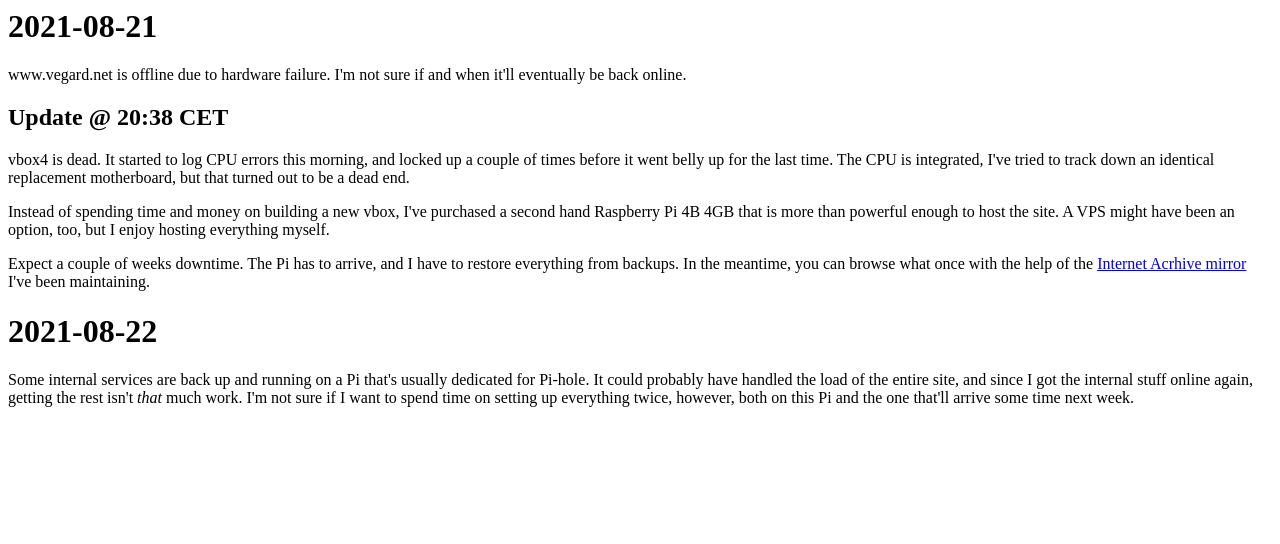
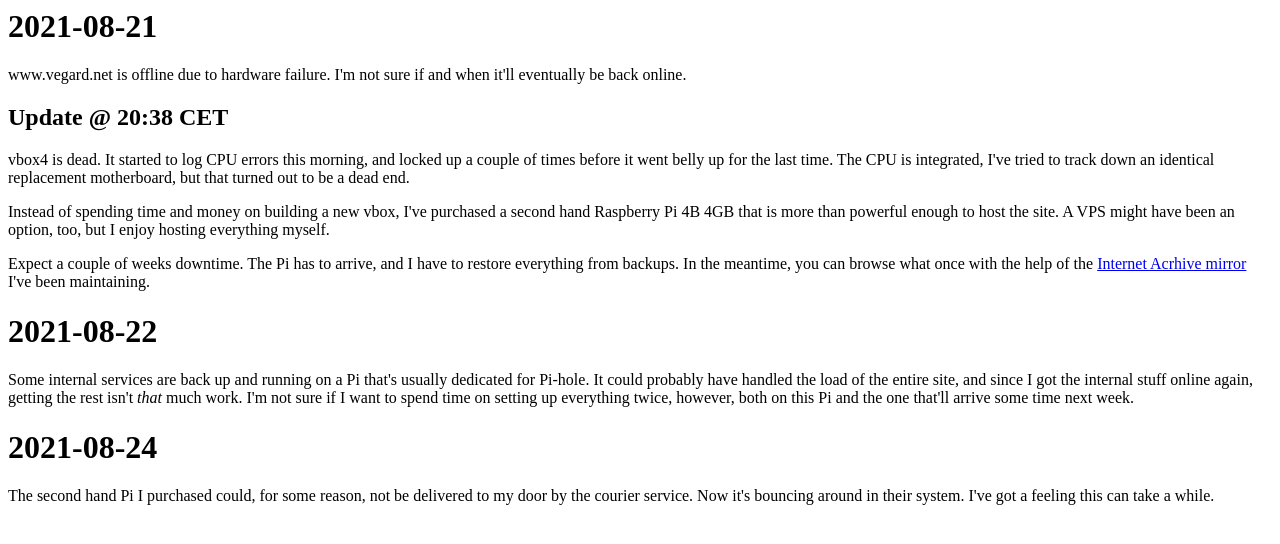
Before and after one commit to vskjefst/vegard.net-offline, a plain HTML site: page index.html in a window 1280 px wide. Drawn offline with Linux system fonts and the light colour scheme.

Commit message:
Update index.html
add update

```diff
--- a/index.html
+++ b/index.html
@@ -11,5 +11,7 @@
   <p>Expect a couple of weeks downtime. The Pi has to arrive, and I have to restore everything from backups. In the meantime, you can browse what once with the help of the <a href="https://web.archive.org/web/20210804214723/https://www.vegard.net/">Internet Acrhive mirror</a> I've been maintaining.</p>
   <h1>2021-08-22</h1>
   <p>Some internal services are back up and running on a Pi that's usually dedicated for Pi-hole. It could probably have handled the load of the entire site, and since I got the internal stuff online again, getting the rest isn't <em>that</em> much work. I'm not sure if I want to spend time on setting up everything twice, however, both on this Pi and the one that'll arrive some time next week.</p>
+  <h1>2021-08-24</h1>
+  <p>The second hand Pi I purchased could, for some reason, not be delivered to my door by the courier service. Now it's bouncing around in their system. I've got a feeling this can take a while.</p>
 </body>
 </html>
```
